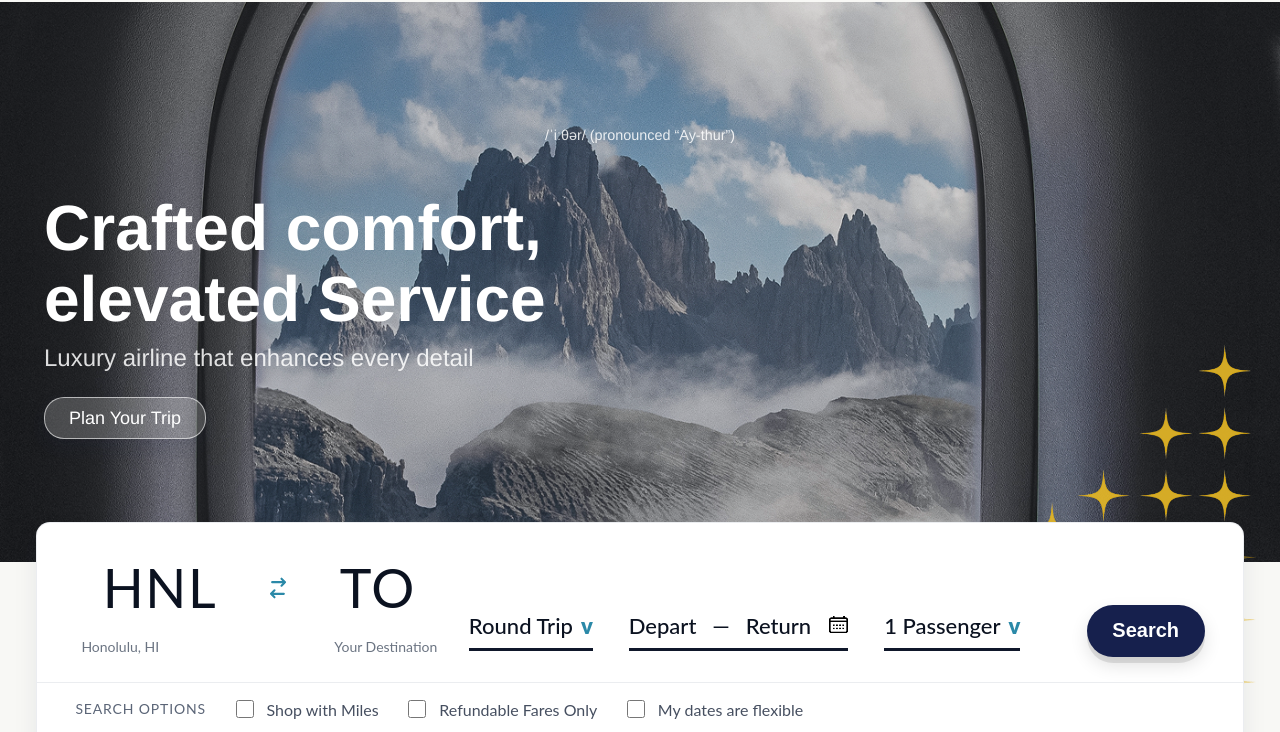
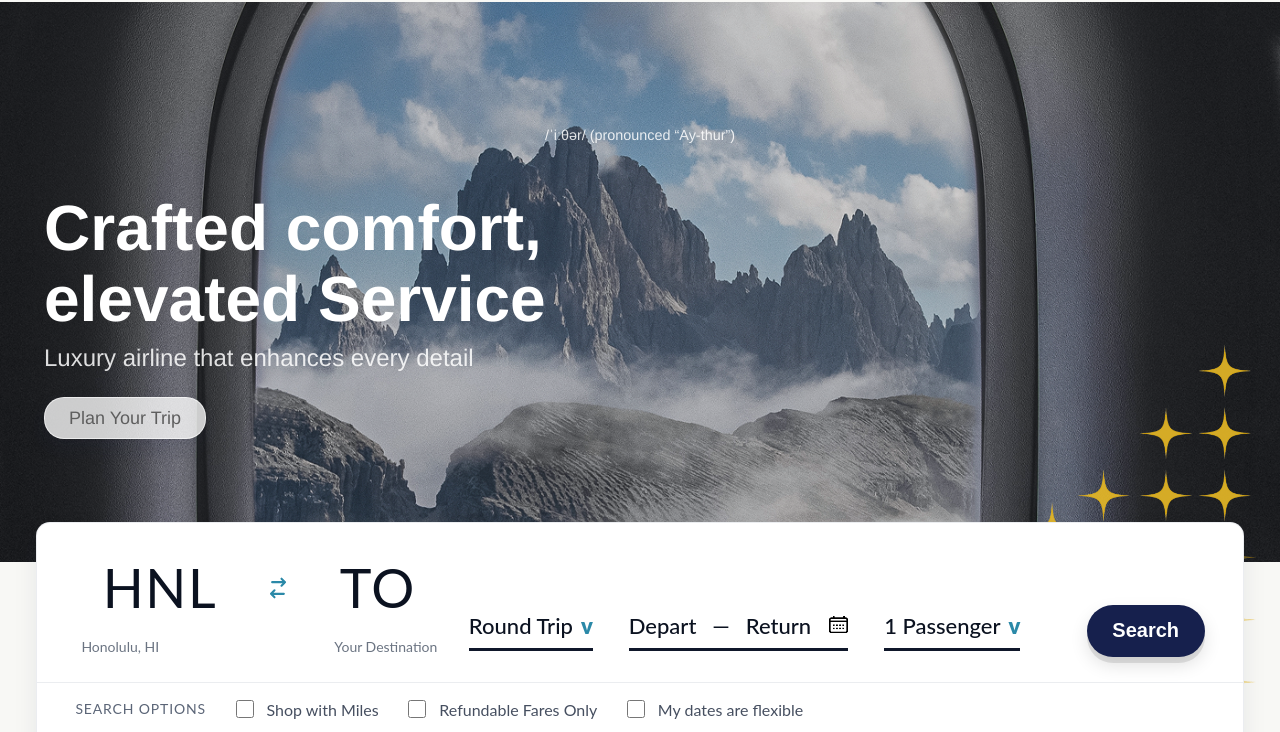
Before and after one commit to ginamari3/aetherairlines-framework, a plain HTML site: page index.html in a window 1280 px wide. In both pictures the pointer is over the link "Plan Your Trip". Shown: the part 68-800 px from the top of the page. Drawn offline with nearby package versions, Linux system fonts and the light colour scheme.

Commit message:
update btn

```diff
--- a/css/style.css
+++ b/css/style.css
@@ -176,6 +176,15 @@ body {
     box-shadow: 0 8px 20px rgba(22, 32, 77, 0.12);
 }
 
+.btn.primary1:hover {
+    background: rgba(255, 255, 255, 0.777);
+    /* white, but 20% opacity */
+    color: #5e5e5e;
+    /* keep the text solid */
+    border: 1px solid rgba(255, 255, 255, 0.6);
+    /* subtle white border */
+    box-shadow: 0 8px 20px rgba(22, 32, 77, 0.12);
+}
 
 .btn.primary {
     background: var(--primary);
```
